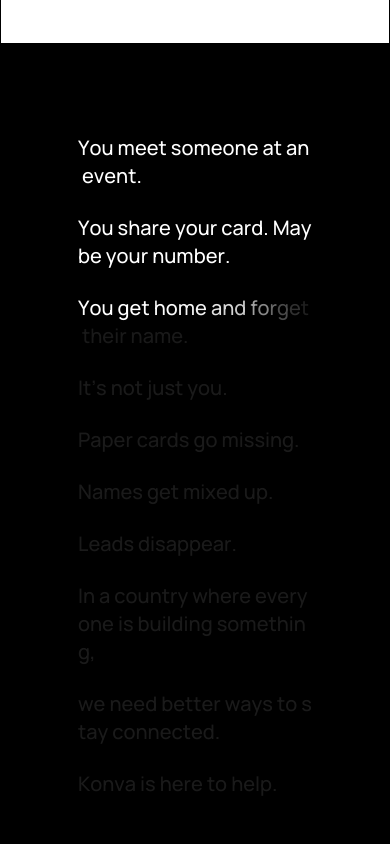
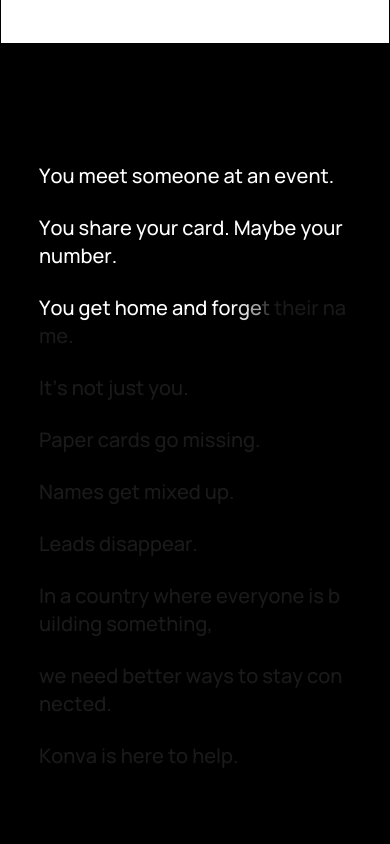
Before and after one commit to nueldotdev/konva-web, a Next.js app: page / in a window 390 px wide. Shown: the part 800-1644 px from the top of the page. Built offline with nearby package versions, Linux system fonts and the light colour scheme.

Commit message:
feat: Tried fixing the animations for text

```diff
--- a/src/components/Animation.tsx
+++ b/src/components/Animation.tsx
@@ -59,11 +59,14 @@ const Animation: React.FC<AnimationProps> = ({ texts, bgColor, textColor }) => {
       className="h-screen overflow-hidden relative flex items-center justify-center"
       style={{ backgroundColor: backgroundColor }}
     >
-      <div ref={containerRef} className="w-[60%] flex flex-col justify-center">
+      <div
+        ref={containerRef}
+        className="w-[80%] sm:w-[60%] flex flex-col justify-center"
+      >
         {sentences.map((sentence, sIdx) => (
           <div
             key={sIdx}
-            className="text-xl md:text-2xl font-medium text-left py-3"
+            className="text-xl md:text-2xl font-medium text-left py-3 animated-line"
           >
             {sentence.split("").map((char, cIdx) => {
               const style = {
@@ -73,22 +76,22 @@ const Animation: React.FC<AnimationProps> = ({ texts, bgColor, textColor }) => {
               };
               if (sIdx < currentLine) {
                 return (
-                  <span key={cIdx} className="letter visible" style={style}>
+                  <p key={cIdx} className="letter visible" style={style}>
                     {char === " " ? "\u00A0" : char}
-                  </span>
+                  </p>
                 );
               }
               if (sIdx === currentLine) {
                 return (
-                  <span key={cIdx} className="letter animating" style={style}>
+                  <p key={cIdx} className="letter animating" style={style}>
                     {char === " " ? "\u00A0" : char}
-                  </span>
+                  </p>
                 );
               }
               return (
-                <span key={cIdx} className="letter future" style={style}>
+                <p key={cIdx} className="letter future" style={style}>
                   {char === " " ? "\u00A0" : char}
-                </span>
+                </p>
               );
             })}
           </div>
@@ -103,10 +106,14 @@ const Animation: React.FC<AnimationProps> = ({ texts, bgColor, textColor }) => {
           }
           .letter.animating {
             opacity: 0.1;
-            animation: letterInk 1s forwards;
+            animation: letterInk 0.3s forwards;
           }
           .letter.future {
             opacity: 0.1;
+          }
+          .animated-line {
+            white-space: pre-line;
+            word-break: keep-all;
           }
           @keyframes letterInk {
             from {
```
